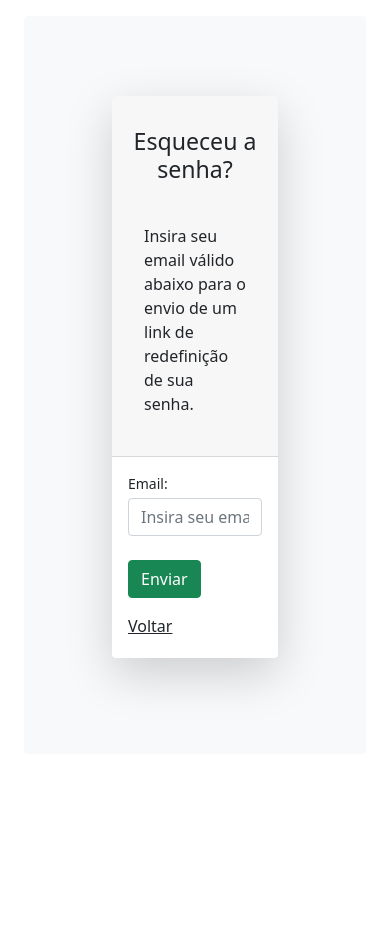
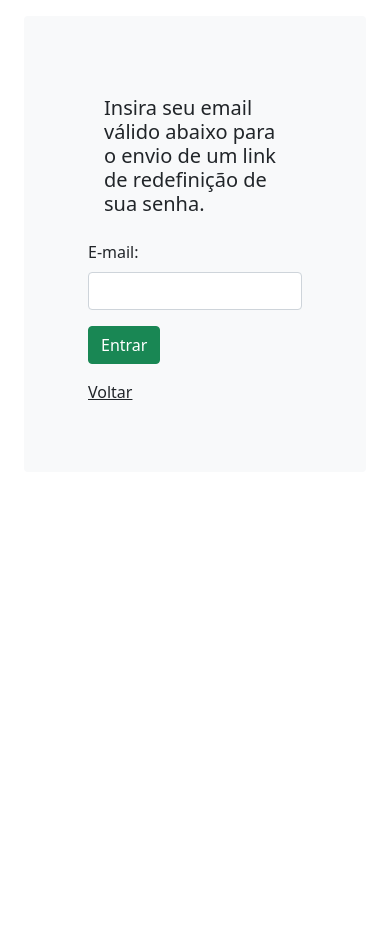
Before and after one commit to NascimentoFrancisco/task_manager, a Django app: page /accounts/password-reset/ in a window 390 px wide. Shown: the part 56-986 px from the top of the page. Run offline with Django 4.2, Linux system fonts and the light colour scheme; some libraries are stand-ins or nearby versions.

Commit message:
Ajustando templates
Melhorando o comportamento dos templates para responsividade

```diff
--- a/accounts/views.py
+++ b/accounts/views.py
@@ -13,8 +13,10 @@ from .models import User
 from .forms import CreationUserForm, ChangeUserForm
 
 
-class ProfileUser(View):
+class ProfileUser(LoginRequiredMixin, View):
 
+
+    template_name = 'accounts/login.html'
 
     def get(self, request):
         return render(request, 'accounts/profile.html')
--- a/templates/accounts/login.html
+++ b/templates/accounts/login.html
@@ -30,7 +30,7 @@
          </div>
     </form>
 </div>
-<div class="card-footer text-center">
+<div class="text-center">
     <div class="small">
         <a href="/accounts/password-reset/">
             <h6 class="text-danger">Esqueceu ou deseja redefinir sua senha?</h6>
--- a/templates/accounts/password_reset.html
+++ b/templates/accounts/password_reset.html
@@ -1,50 +1,33 @@
 {% extends "base.html" %}
 {% block container %}
-    <div class="form-content my-3 p-3">
-        <div class="container">
+<div class="card-body">
 <div class="row justify-content-center">
-                <div class="col-lg-7">
-                    <div class="card shadow-lg border-0 rounded-lg mt-0 mb-3">
-                        <div class="card-header justify-content-center">
-                            <div id="error_div"></div>
-                          <h3 class="font-weight-light my-4 text-center">Esqueceu a senha?</h3>
+  <div class="col-md-8 col-md-offset-2">
+    <div class="page-header">
       <div class="card-body">
-                            <p>Insira seu email válido abaixo para o envio de um link de redefinição de sua senha.</p>
+        <h5>Insira seu email válido abaixo para o envio de um link de redefinição de sua senha.</h5>
       </div>
+        {% for error in form.non_field_errors %}
+                  <div class='alert alert-danger'>
+                      {{ error }}
                   </div>
-                        {% if form.errors %}
-                            <div class="alert alert-danger alert-dismissible" role="alert">
-                                <div id="form_errors">
-                                    {% for key, value in form.errors.items %}
-                                        <strong>{{ value }}</strong>
         {% endfor %}
     </div>
+    <form class="form-horizontal" method="post">
+        {% csrf_token %}
+        <div class="mb-3">
+            <label for="exampleInputEmail1" class="form-label">E-mail:</label>
+            <input name="email" type="email" class="form-control" required>
         </div>
-                        {% endif %}
-                        <div class="card-body">
-                            <form method="POST">
-                                {% csrf_token %}
-                                <div class="form-row">
-                                    <div class="col-md-10 offset-md-1">
-                                    <div class="form-group">
-                                      <label class="small mb-1" for="id_email">Email:</label>
-                                        <input type="email" name="email"  class="form-control"
-                                               autocomplete="email" maxlength="254" required id="id_email"
-                                               placeholder="Insira seu email">
-                                    </div>
-                                </div>
-                            </div>
-                            <br>
         <div class="form-row">
             <div class="col-md-10 offset-md-1">
               <div class="form-group mt-0 mb-1">
-                                        <button type="submit" class="col-md-12 btn btn-success">Enviar
+                  <button type="submit" class="col-md-12 btn btn-success">Entrar
                   </button>
               </div>
            </div>
          </div>
     </form>
-                            <div class="form-row">
     <div class="col-md-10 offset-md-1">
       <div class="form-group mt-0 mb-1">
         <a class="text-dark" href="javascript:history.back()">Voltar</a>
@@ -52,11 +35,4 @@
     </div>
   </div>
 </div>
-
-                    </div>
-                </div>
-            </div>
-        </div>
-
-  </div>
 {% endblock container %}
--- a/templates/base.html
+++ b/templates/base.html
@@ -122,8 +122,11 @@
           <a class="btn btn-lg btn-primary" href="/tasks/" role="button">Minhas tarefas &raquo;</a>
         {% else %}
           <p class="lead">This example is a quick exercise to illustrate how fixed to top navbar works. As you scroll, it will remain fixed to the top of your browser’s viewport.</p>
-          <a class="btn btn-lg btn-primary" href="/accounts/login/" role="button">Fazer Login &raquo;</a>
-          <a class="btn btn-lg btn-primary" href="/accounts/create/" role="button">Fazer cadastro &raquo;</a>
+
+          <a class="btn btn btn-primary" href="/accounts/login/" role="button">Fazer Login &raquo;</a>
+          <br>
+          <br>
+          <a class="text-dark" href="/accounts/create/" role="button">Fazer cadastro &raquo;</a>
         {% endif %}
     {% endblock %}
     </div>
```
Also changed, not shown: templates/accounts/profile.html (+15 -10 lines), templates/tasks/list.html (+31 -38 lines), static/icons/list-add.svg (added). Lines whose indentation alone changed are shown as unchanged.
